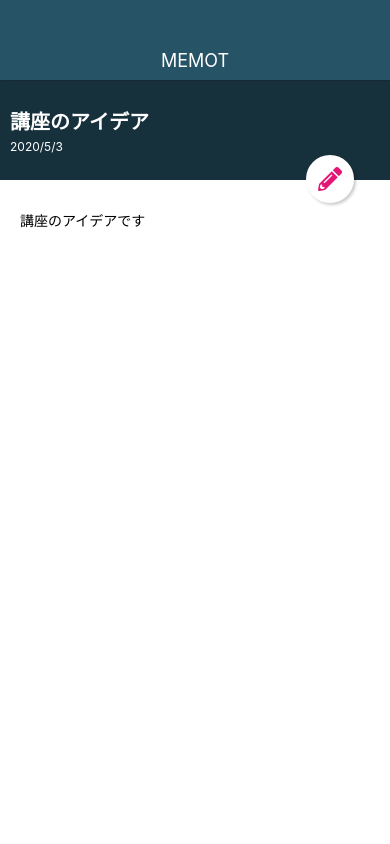
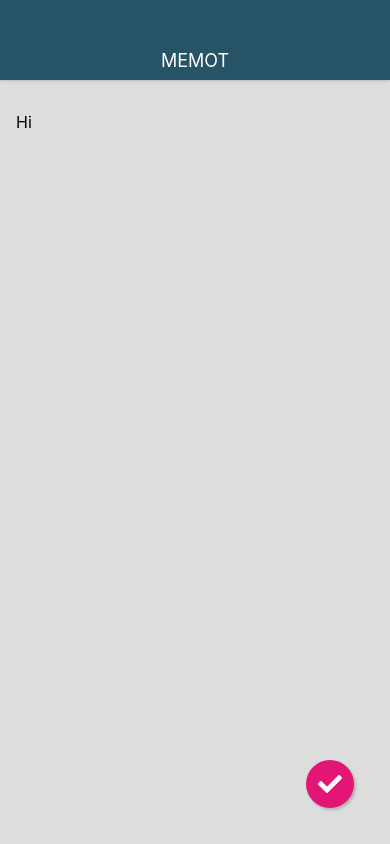
Before and after one commit to katzeallergie/MemoApp, a React Native app: screen / in a window 390 px wide. Built offline with nearby package versions, Linux system fonts and the light colour scheme.

Commit message:
Create MemoEditScreen

```diff
--- a/App.js
+++ b/App.js
@@ -2,13 +2,13 @@
 import { StyleSheet, View } from 'react-native';
 
 import Appbar from "./src/components/Appbar";
-import MemoDetailScreen from "./src/screens/MemoDetailScreen"
+import MemoEditScreen from "./src/screens/MemoEditScreen"
 
 export default function App() {
   return (
     <View style={styles.container}>
       <Appbar />
-      <MemoDetailScreen />
+      <MemoEditScreen />
     </View>
   );
 }
--- a/src/elements/CircleButton.js
+++ b/src/elements/CircleButton.js
@@ -10,6 +10,7 @@
 const CustomIcon = createIconSet({
   pencil : "\uf303",
   plus   : "\uf067",
+  check  : "\uf00c",
 }, 'FontAwesome');
 
 
--- /dev/null
+++ b/src/screens/MemoEditScreen.js
@@ -0,0 +1,33 @@
+import React from "react";
+import {StyleSheet, View, TextInput} from "react-native";
+
+import CircleButton from "../elements/CircleButton";
+
+class MemoEditScreen extends React.Component {
+  render() {
+    return (
+      <View style={styles.container}>
+        <TextInput style={styles.memoEditInput} multiline value="Hi"/>
+        <CircleButton name="check" />
+      </View>
+    );
+  }
+}
+
+const styles = StyleSheet.create({
+  container: {
+    flex: 1,
+    width: "100%",
+  },
+  memoEditInput: {
+    backgroundColor: "#ddd",
+    flex: 1,
+    paddingTop: 32,
+    paddingLeft: 16,
+    paddingRight: 16,
+    paddingBottom: 16,
+    fontSize: 16,
+  },
+});
+
+export default MemoEditScreen;
```
